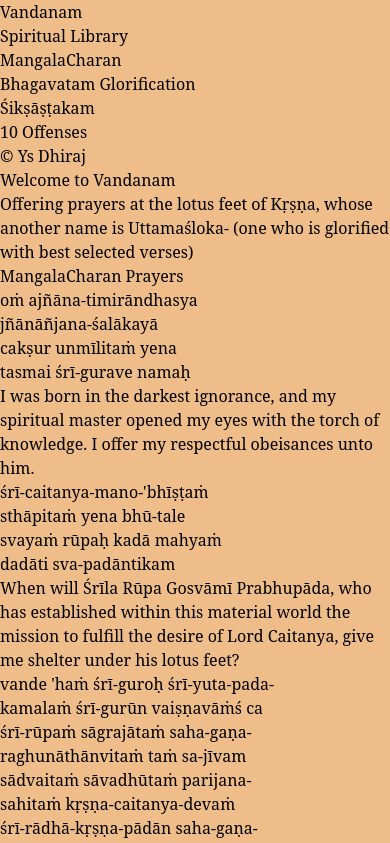
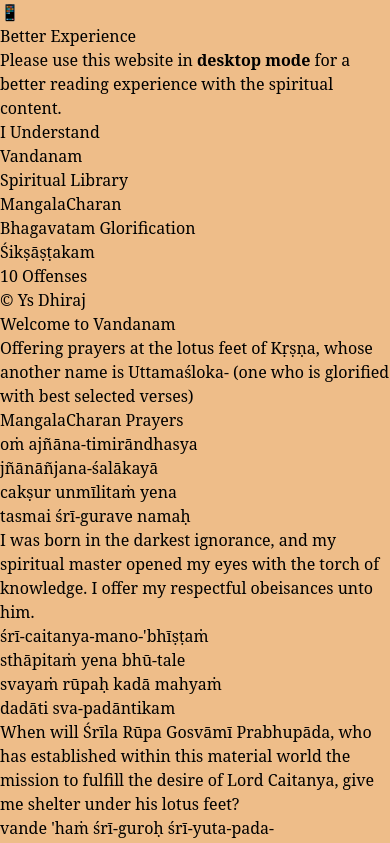
Before and after one commit to Dhiraj-Pote/Vandanam, a Next.js app: page / in a window 390 px wide. Shown: the top 843 px of the page. Built offline with nearby package versions, Linux system fonts and the light colour scheme.

Commit message:
netlify push7

```diff
--- a/src/app/layout.tsx
+++ b/src/app/layout.tsx
@@ -1,5 +1,6 @@
 import "./globals.css";
 import Sidebar from "@/components/Sidebar";
+import MobilePrompt from "@/components/MobilePrompt";
 
 export const metadata = {
   title: "Vandanam - Spiritual Prayers",
@@ -14,6 +15,7 @@ export default function RootLayout({
   return (
     <html lang="en">
       <body>
+        <MobilePrompt />
         <Sidebar />
         <main className="ml-0 sm:ml-56 px-4 sm:px-8 md:px-12 py-4 leading-relaxed">
           {children}
--- a/src/app/page.tsx
+++ b/src/app/page.tsx
@@ -489,7 +489,7 @@ export default function Home() {
             <p
               data-verse
               onClick={() => setSelected(selected === "st1" ? null : "st1")}
-              className={`text-sm sm:text-base md:text-lg text-black max-w-3xl mx-auto relative ${
+              className={`text-xl text-black max-w-3xl mx-auto relative ${
                 selected === "st1"
                   ? "before:absolute before:-left-4 before:top-0 before:bottom-0 before:w-1 before:bg-[#da9d5b]"
                   : ""
--- /dev/null
+++ b/src/components/MobilePrompt.tsx
@@ -0,0 +1,40 @@
+'use client';
+
+import { useState, useEffect } from 'react';
+
+export default function MobilePrompt() {
+  const [showPrompt, setShowPrompt] = useState(false);
+
+  useEffect(() => {
+    const checkMobile = () => {
+      const isMobile = window.innerWidth < 768;
+      setShowPrompt(isMobile);
+    };
+
+    checkMobile();
+    window.addEventListener('resize', checkMobile);
+    return () => window.removeEventListener('resize', checkMobile);
+  }, []);
+
+  if (!showPrompt) return null;
+
+  return (
+    <div className="fixed inset-0 z-50 flex items-center justify-center bg-black/80 backdrop-blur-sm">
+      <div className="bg-white p-8 rounded-2xl shadow-2xl text-center max-w-sm mx-4">
+        <div className="text-5xl mb-4">📱</div>
+        <h2 className="text-2xl font-bold text-[#5a3a1a] mb-3">
+          Better Experience
+        </h2>
+        <p className="text-base text-[#6b4423] mb-6 leading-relaxed">
+          Please use this website in <b>desktop mode</b> for a better reading experience with the spiritual content.
+        </p>
+        <button
+          onClick={() => setShowPrompt(false)}
+          className="bg-[#da9d5b] hover:bg-[#c9894a] text-white font-semibold py-3 px-8 rounded-lg transition"
+        >
+          I Understand
+        </button>
+      </div>
+    </div>
+  );
+}
```
